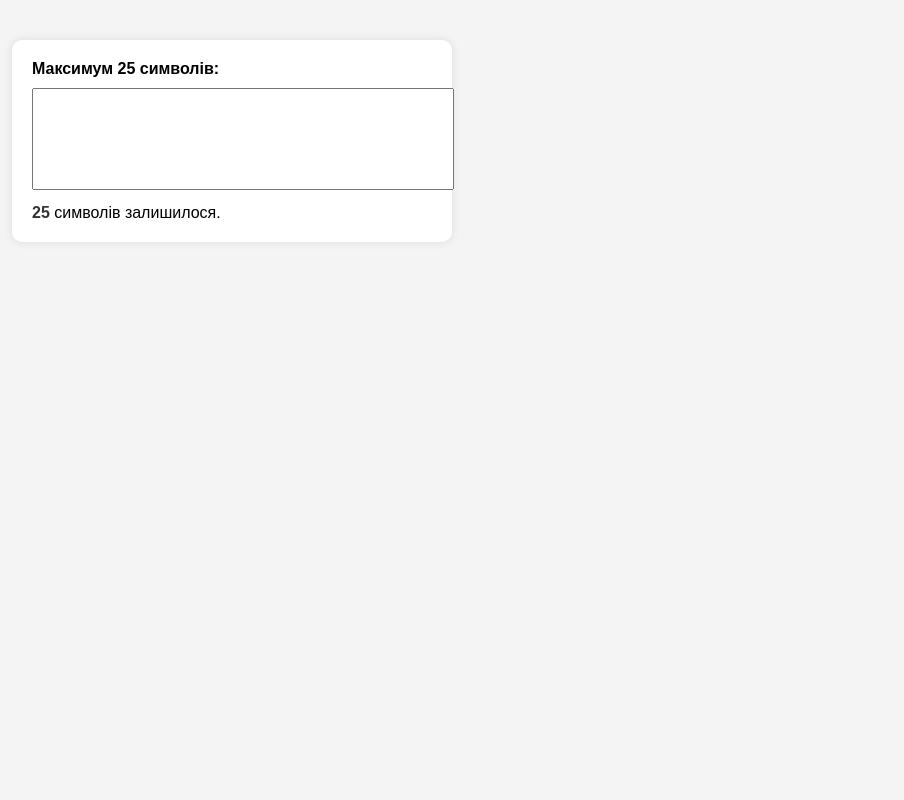
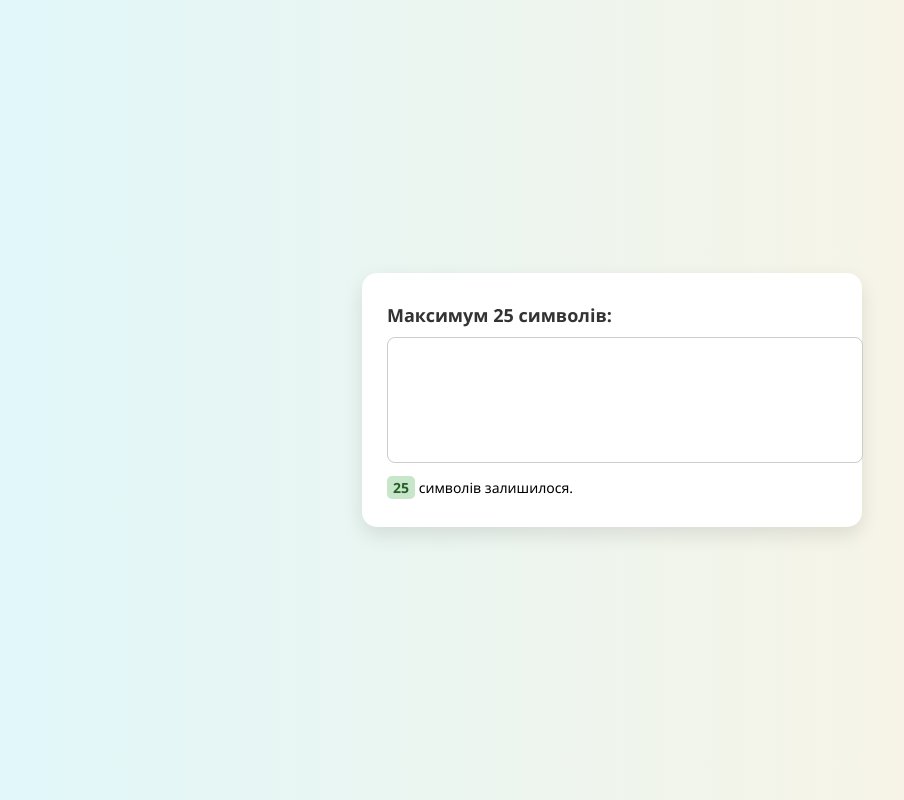
Before and after one commit to Dmytro154/task_04, a website: page app/page03.html in a window 1280 px wide. Shown: the whole page, without its empty margins (28-932 px from the left). Drawn offline with nearby package versions, Linux system fonts and the light colour scheme.

Commit message:
редагування ксс стилю

```diff
--- a/app/page03.html
+++ b/app/page03.html
@@ -3,64 +3,98 @@
 <head>
     <meta charset="UTF-8">
     <title>Обмеження символів</title>
-
-    <!-- Підключення jQuery через CDN -->
     <script src="https://ajax.googleapis.com/ajax/libs/jquery/3.3.1/jquery.min.js"></script>
 
     <style>
         body {
-            font-family: Arial, sans-serif;
-            margin: 40px;
-            background-color: #f4f4f4;
+            font-family: 'Segoe UI', Tahoma, Geneva, Verdana, sans-serif;
+            background: linear-gradient(to right, #e0f7fa, #fff3e0);
+            margin: 0;
+            padding: 0;
+            display: flex;
+            align-items: center;
+            justify-content: center;
+            height: 100vh;
         }
 
         form {
-            background: #fff;
-            padding: 20px;
-            border-radius: 10px;
-            max-width: 400px;
-            box-shadow: 0 0 10px rgba(0,0,0,0.1);
+            background: #ffffff;
+            padding: 30px 25px;
+            border-radius: 15px;
+            max-width: 450px;
+            width: 100%;
+            box-shadow: 0 8px 20px rgba(0, 0, 0, 0.1);
         }
 
         label {
-            font-weight: bold;
+            font-weight: 600;
+            font-size: 18px;
+            display: block;
+            margin-bottom: 10px;
+            color: #333;
         }
 
         textarea {
             width: 100%;
-            height: 80px;
+            height: 100px;
+            padding: 12px;
+            font-size: 16px;
+            border-radius: 8px;
+            border: 1px solid #ccc;
+            resize: none;
+            transition: border-color 0.3s;
+        }
+
+        textarea:focus {
+            border-color: #00796b;
+            outline: none;
+        }
+
+        #counter-container {
             margin-top: 10px;
-            margin-bottom: 10px;
-            padding: 10px;
-            font-size: 16px;
-            resize: none;
+            font-size: 14px;
         }
 
         #rchars {
             font-weight: bold;
-            color: #333;
+            padding: 2px 6px;
+            border-radius: 5px;
+            transition: background-color 0.3s, color 0.3s;
+        }
+
+        .safe {
+            background-color: #c8e6c9;
+            color: #256029;
+        }
+
+        .warning {
+            background-color: #fff9c4;
+            color: #827717;
+        }
+
+        .danger {
+            background-color: #ffcdd2;
+            color: #b71c1c;
         }
     </style>
 </head>
 <body>
 
 <form>
-    <label>Максимум 25 символів:</label><br>
+    <label>Максимум 25 символів:</label>
     <textarea id="textarea"></textarea>
-    <span id="rchars">25</span> символів залишилося.
+    <div id="counter-container">
+        <span id="rchars" class="safe">25</span> символів залишилося.
+    </div>
 </form>
 
 <script>
     var maxLength = 25;
-    $('#textarea').on('keyup', function() {
-        var textlen = maxLength - $(this).val().length;
-        $('#rchars').text(textlen);
 
-        if ($(this).val().length >= maxLength) {
-            $(this).val($(this).val().substring(0, maxLength));
+    $('#textarea').on('input', function () {
+        let val = $(this).val();
+        if (val.length > maxLength) {
+            $(this).val(val.substring(0, maxLength));
         }
-    });
-</script>
 
-</body>
-</html>
+        let remaining = maxLength
```
Also changed, not shown: public/page03.html (+62 -28 lines).
